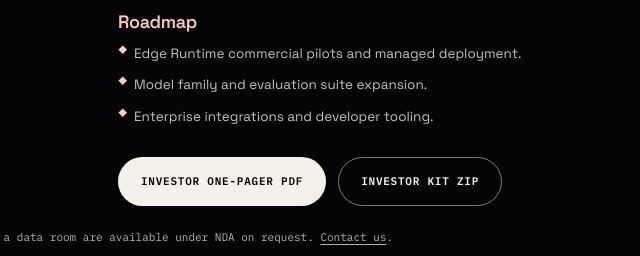
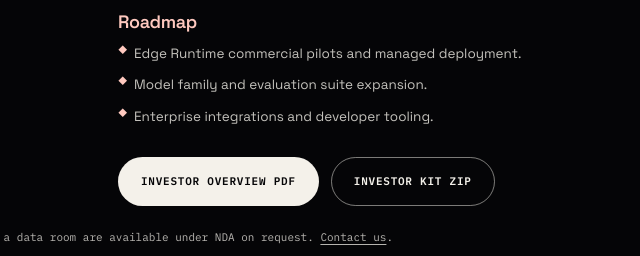
Before and after one commit to Zabibu-Technika/ZabibuFikra, a plain HTML site: page sites/fikra/assets/index.html in a window 1280 px wide. Shown: the part 5028-5284 px from the top of the page, 546-1186 px from the left. Drawn offline with Linux system fonts and the light colour scheme.

Commit message:
Clarify the investor overview label

```diff
--- a/sites/fikra/assets/index.html
+++ b/sites/fikra/assets/index.html
@@ -384,7 +384,7 @@
             <li>Enterprise integrations and developer tooling.</li>
           </ul>
           <div class="cta-row">
-            <a class="btn btn-paper" href="../downloads/fikra-investor-one-pager.pdf" download>Investor one-pager PDF</a>
+            <a class="btn btn-paper" href="../downloads/fikra-investor-one-pager.pdf" download>Investor overview PDF</a>
             <a class="btn btn-outline-light" href="../downloads/fikra-investor-kit.zip" download>Investor kit ZIP</a>
           </div>
         </div>
```
